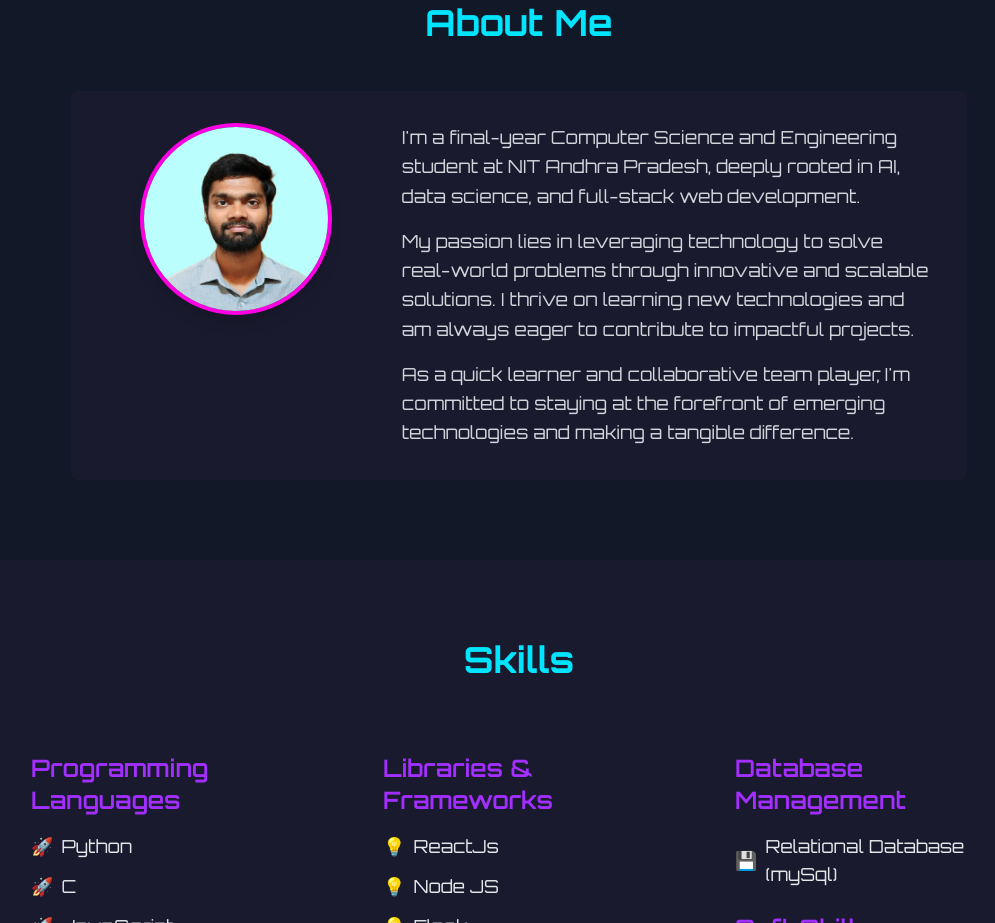
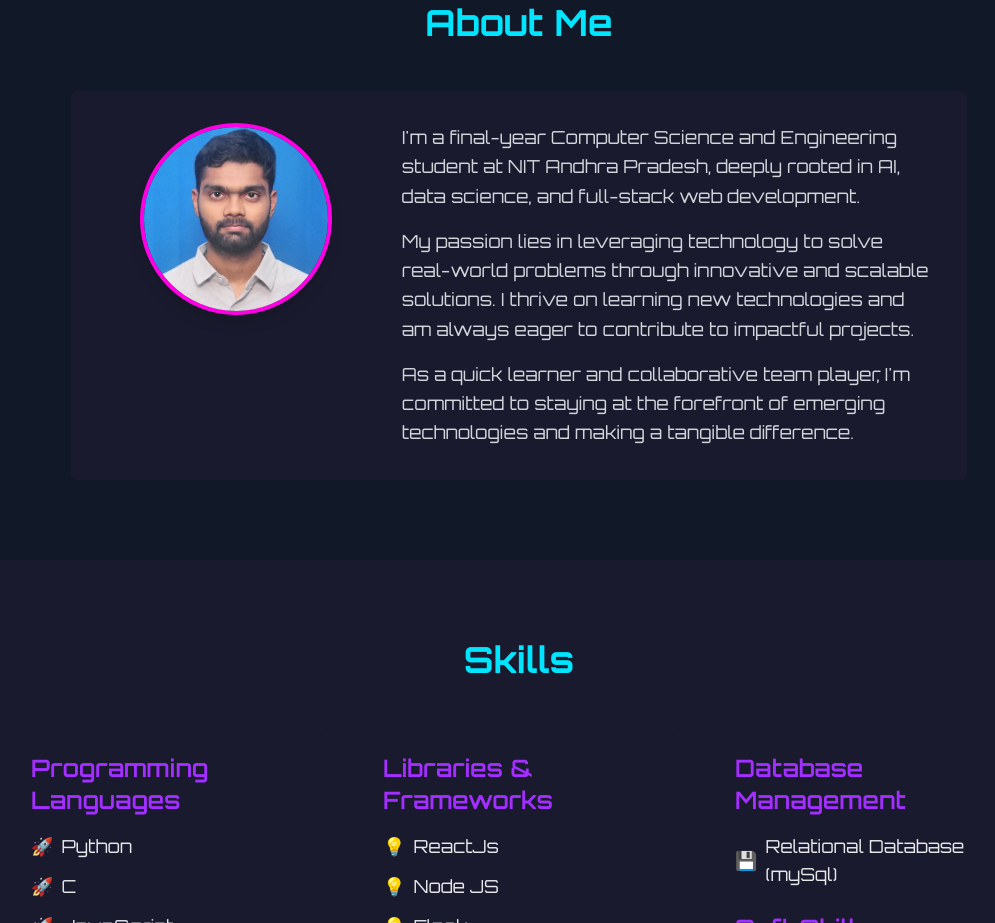
Before and after one commit to rahboddeda/portfolio, a website: page public/index.html in a window 1280 px wide. Shown: the part 877-1800 px from the top of the page, without its empty margins (121-1116 px from the left). Drawn offline with nearby package versions, Linux system fonts and the light colour scheme.

Commit message:
Update index.html

```diff
--- a/public/index.html
+++ b/public/index.html
@@ -227,7 +227,7 @@
             <h2 class="text-4xl font-bold text-center text-[#00e5ff] mb-12">About Me</h2>
             <div class="scifi-card p-8 rounded-lg flex flex-col md:flex-row items-center md:items-start space-y-8 md:space-y-0 md:space-x-8">
                 <div class="md:w-1/3 flex justify-center">
-                    <img src="Rahul_Boddeda.jpg" alt="Rahul Boddeda" class="rounded-full w-48 h-48 object-cover border-4 border-[#ff00e5] shadow-lg">
+                    <img src="Rahul-Boddeda.jpg" alt="Rahul Boddeda" class="rounded-full w-48 h-48 object-cover border-4 border-[#ff00e5] shadow-lg">
                 </div>
                 <div class="md:w-2/3 text-lg leading-relaxed text-gray-300 text-center md:text-left">
                     <p class="mb-4">
```
